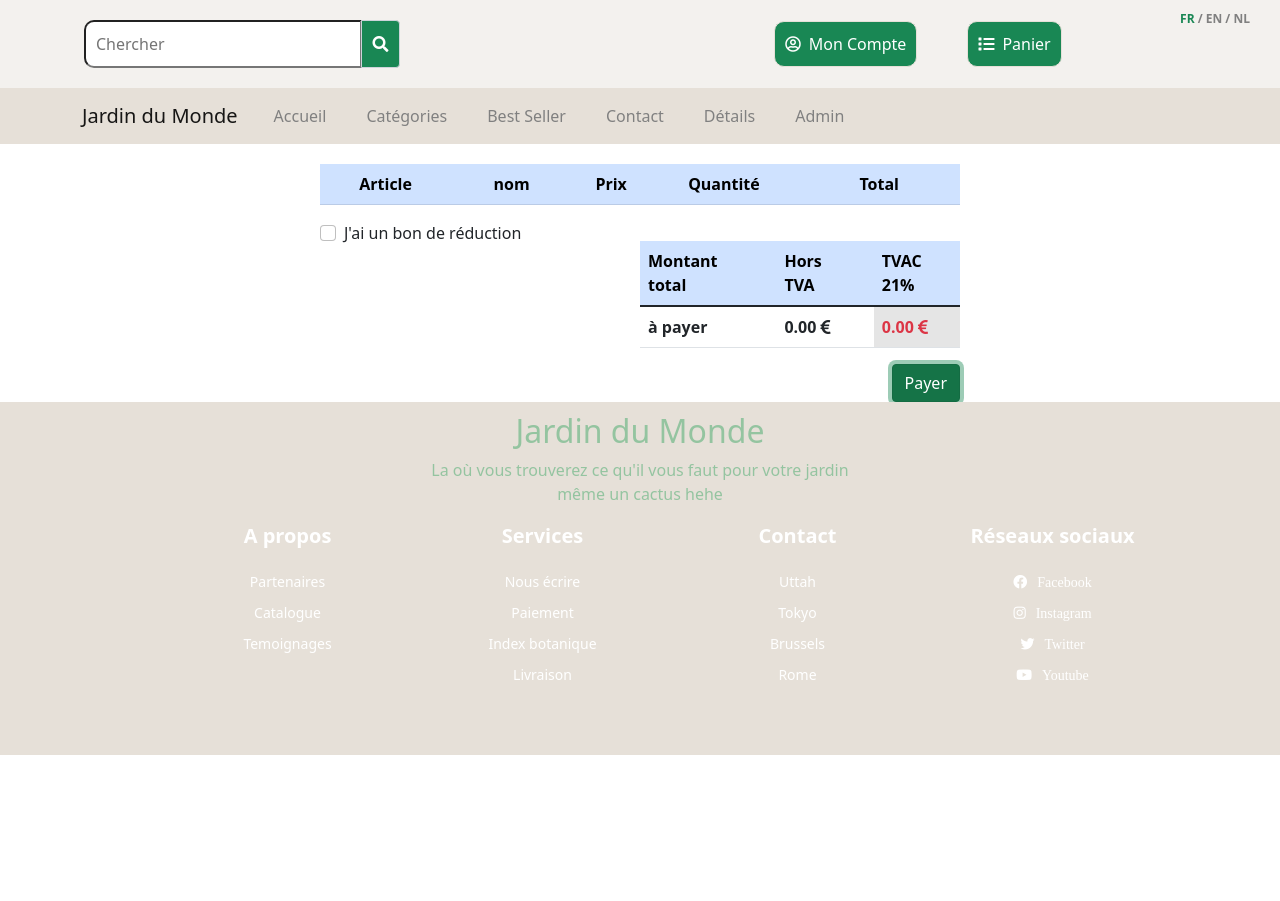
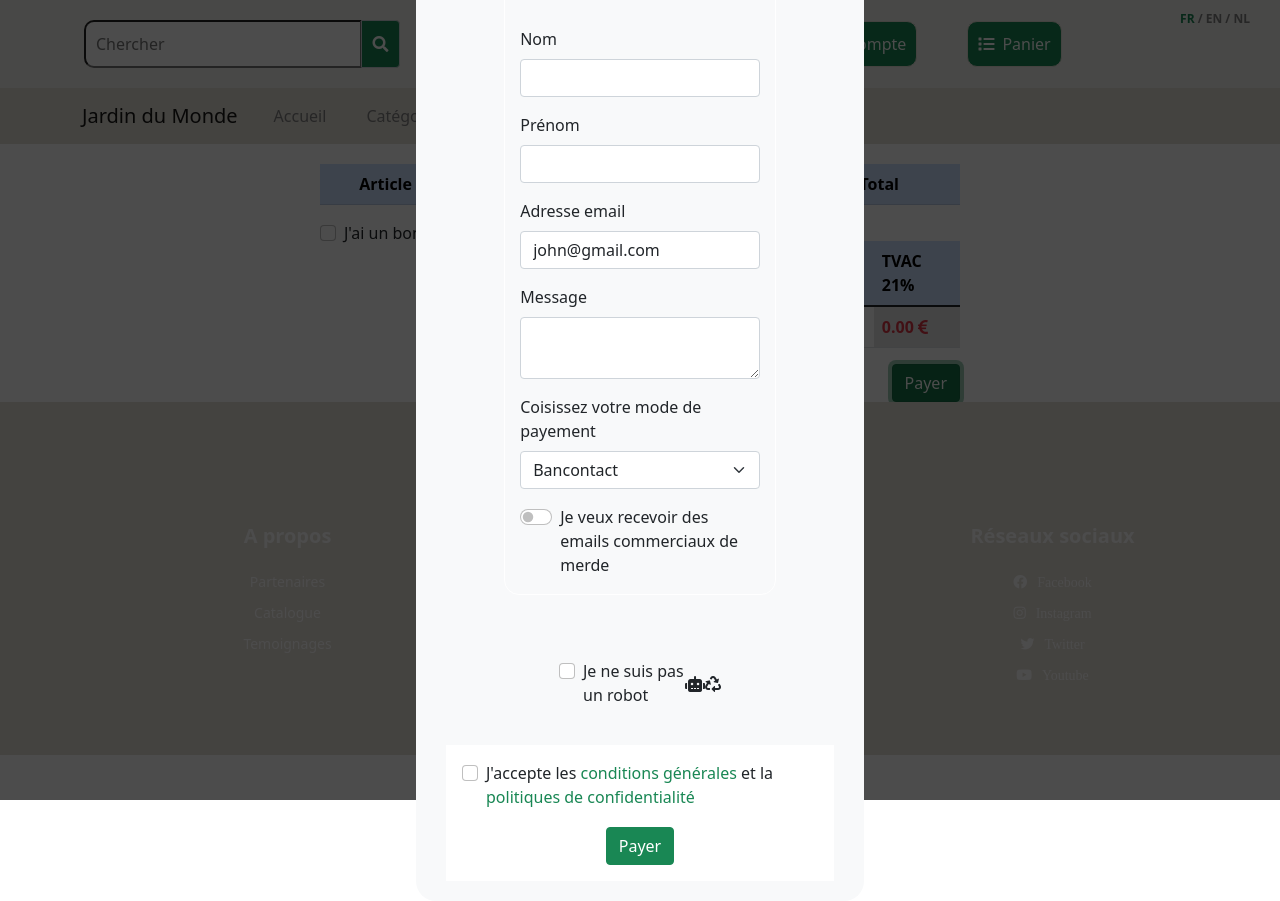
Before and after one commit to geogoss/projet_React_eShop_Gosset, a React (Create React App) app: page /panier in a window 1280 px wide. Both pictures are taken after a click on the button "Payer". Before the commit the page ends 800 px from the top, so only its background shows below. Built offline with nearby package versions, Linux system fonts and the light colour scheme.

Commit message:
GG modalPayer et vider panier et remettre prix à 0

```diff
--- a/src/App.js
+++ b/src/App.js
@@ -15,7 +15,8 @@ import Panier from "./Components/Panier/Panier";
 import ModalReduction from "./Components/Panier/ModalReduction";
 import Footer from "./Components/Footer/footer";
 import { useNavigate } from "react-router-dom";
-import Detail from "./Components/Accueil/Detail"
+import Detail from "./Components/Accueil/Detail";
+import ModalPayer from "./Components/Panier/ModalPayer";
 
 
 function App() {
@@ -35,6 +36,12 @@ const [toggleCompteSecond, setToggleCompteSecond] = useState(false)
 const switchCompteSecond = () => {
   setToggleCompteSecond(!toggleCompteSecond)
 }
+// Modal Payer => Panier
+const [togglePayer, setTogglePayer] = useState(false)
+const switchPayer = () => {
+    setTogglePayer(!togglePayer)
+}
+
 
 // Panier => toggle bouton reduction
 const [toggleReduction, setToggleReduction] = useState(false)
@@ -89,8 +96,8 @@ const switchModalReduction =() => {
 
 };
 
+// Pour supprimer un panier
 const navigate = useNavigate()
-
 let supprimer = (i) => {
   // copie des useState => variables temporaires
   let copieMonPanier = monPanier;
@@ -101,6 +108,21 @@ const switchModalReduction =() => {
   setMonPanier(copieMonPanier);
   navigate("/panier")
 };
+
+// Pour supprimer tous les panier => bouton payer dans modal
+const viderPanier = () => {
+  // copie des useState => variables temporaires
+  let copieMonPanier = monPanier;
+  let copieArgentTotal = argentTotal;
+  // action
+  copieMonPanier.splice(0, copieMonPanier.length);
+  copieArgentTotal = 0
+  // update les useState
+  setMonPanier(copieMonPanier);
+  setArgentTotal(copieArgentTotal);
+
+}
+
 
   const essai = (nbr) => {
     setArgentTotal(argentTotal + nbr)
@@ -369,6 +391,7 @@ const switchModalReduction =() => {
       {toggleModalReduction && <ModalReduction modalReductionOnOf={switchModalReduction} />}
       {toggleCompte && <ModalCompte modalSecondOn={switchCompteSecond} modalOf={switchCompte} />}
       {toggleCompteSecond && <ModalCompte2 modalOf={switchCompteSecond} />}
+      {togglePayer && <ModalPayer viderPanier={viderPanier} modalPayerOf={switchPayer} />}
 
       <Navbar resetMonChoix={resetMonChoix} setText={setText}  text={text.text} modalOn={switchCompte} />
         <Routes>
@@ -382,7 +405,7 @@ const switchModalReduction =() => {
             <Route path="/categorie/arbustes" element={<Arbustes element={element} acheter={acheter} item={item} />} />
             <Route path="/categorie/fruitiers" element={<Fruitiers element={element} acheter={acheter} item={item} />} />
           </Route>
-            <Route path="/panier" element={<Panier supprimer={supprimer} essaiMoins={essaimoins} essai={essai}  panier={monPanier} item={item}  appliquerReduction={appliquerReduction} modalReductionOnOf={switchModalReduction} argentHtva={argentHtva} argentTotal={argentTotal} argent={argent} toggleReduction={toggleReduction} reductionOnOf={switchReduction} />} />
+            <Route path="/panier" element={<Panier modalPayerOn={switchPayer} supprimer={supprimer} essaiMoins={essaimoins} essai={essai}  panier={monPanier} item={item}  appliquerReduction={appliquerReduction} modalReductionOnOf={switchModalReduction} argentHtva={argentHtva} argentTotal={argentTotal} argent={argent} toggleReduction={toggleReduction} reductionOnOf={switchReduction} />} />
         </Routes>
       </div>
       <div>
--- /dev/null
+++ b/src/Components/Panier/ModalPayer.css
@@ -0,0 +1,14 @@
+.cadreModalPayer{
+    height:100vh;
+    position: absolute;
+    top: 0;
+    bottom: 0;
+    left: 0;
+    right: 0;
+    background-color: rgba(0, 0, 0, 0.7);
+    display: flex;
+    flex-direction: column;
+    justify-content: center;
+    align-items: center;
+    z-index: 1;
+}
--- /dev/null
+++ b/src/Components/Panier/ModalPayer.js
@@ -0,0 +1,67 @@
+import React from 'react';
+import "./ModalPayer.css"
+
+export default function ModalPayer(props) {
+    return (
+        <div className='cadreModalPayer'>
+            <div className="formulaire formuModalCompte bg-light">
+                <form className="mx-auto">
+                    <p className='fs-2 text-center'>Finalisez votre achat</p>
+                    <p>
+                        <label htmlFor="nom" className="form-label">Nom</label>
+                        <input type="text" name="nom" id="nom" className="form-control" />
+                    </p>
+                    <p>
+                        <label htmlFor="prenom" className="form-label">Prénom</label>
+                        <input type="text" name="prenom" id="prenom" className="form-control" />
+                    </p>
+                    <p>
+                        <label htmlFor="email" className="form-label">Adresse email</label>
+                        <input type="email" name="email" id="email" defaultValue="john@gmail.com" className="form-control" />
+                    </p>
+                    <p>
+                        <label htmlFor="message" className="form-label">Message</label>
+                        <textarea className="form-control" defaultValue={""} />
+                    </p>
+                    <p>
+                        <label htmlFor="pays" className="form-label">Coisissez votre mode de payement</label>
+                        <select name="pays" id="pays" className="form-select">
+                            <option value="Bancontact">Bancontact</option>
+                            <option value="VISA">VISA</option>
+                            <option value="PAYPAL">PAYPAL</option>
+                            <option value="ApplePay">ApplePay</option>
+                            <option value="Crypto">Crypto</option>
+                            <option value="Nature">Nature (uniquement pour CactusB0y)😽</option>
+                        </select>
+                    </p>
+                    <p className="form-check form-switch">
+                        <input type="checkbox" name="mode_sombre" className="form-check-input" id="mode_sombre_pour_switch" />
+                        <label htmlFor="mode_sombre_pour_switch" className="form-check-label">Je veux recevoir des emails commerciaux de merde</label>
+                    </p>
+                </form>
+                <div className="captcha bg-light w-50 p-3 mt-5 mx-auto d-flex justify-content-between align-items-center">
+                    <p className="form-check">
+                        <input type="checkbox" name="mode_sombre" className="form-check-input" id="mode_sombre" />
+                        <label htmlFor="mode_sombre" className="form-check-label">Je ne suis pas un robot</label>
+
+                    </p>
+                    <i class="fas fa-robot"></i>
+                    <i class="fas fa-recycle"></i>
+                </div>
+
+                <div className='bouton p-3 d-flex flex-column justify-content-center align-items-center'>
+                    <p className="form-check">
+                        <input type="checkbox" name="mode_sombre" className="form-check-input" id="mode_sombre" />
+                        <label htmlFor="mode_sombre" className="form-check-label">J'accepte les <span className="text-success">conditions générales</span> et la <span className="text-success">politiques de confidentialité</span></label>
+                    </p>
+                    <button onClick={() => {
+                        props.modalPayerOf()
+                        props.viderPanier()
+                    }}
+                        className='btn btn-success mt-3'>Payer</button>
+                </div>
+            </div>
+
+        </div>
+    );
+}
--- a/src/Components/Panier/Panier.js
+++ b/src/Components/Panier/Panier.js
@@ -97,7 +97,7 @@ export default function Panier(props) {
 
             </div>
             <div className='text-end'>
-                <button className='btn btn-success '>Payer</button>
+                <button onClick={props.modalPayerOn} className='btn btn-success '>Payer</button>
             </div>
         </div>
     );
```
Lines whose indentation alone changed are shown as unchanged.
